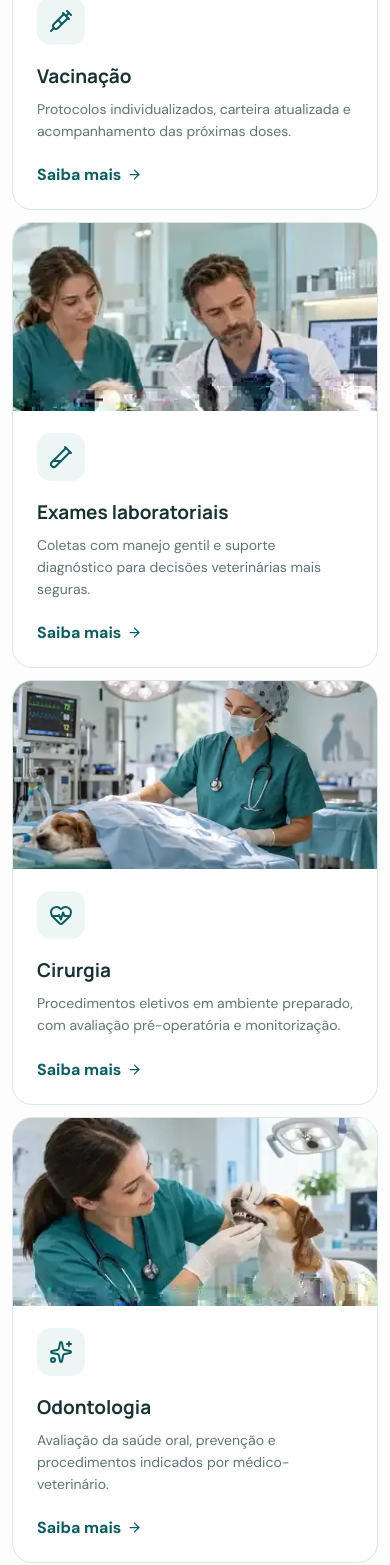
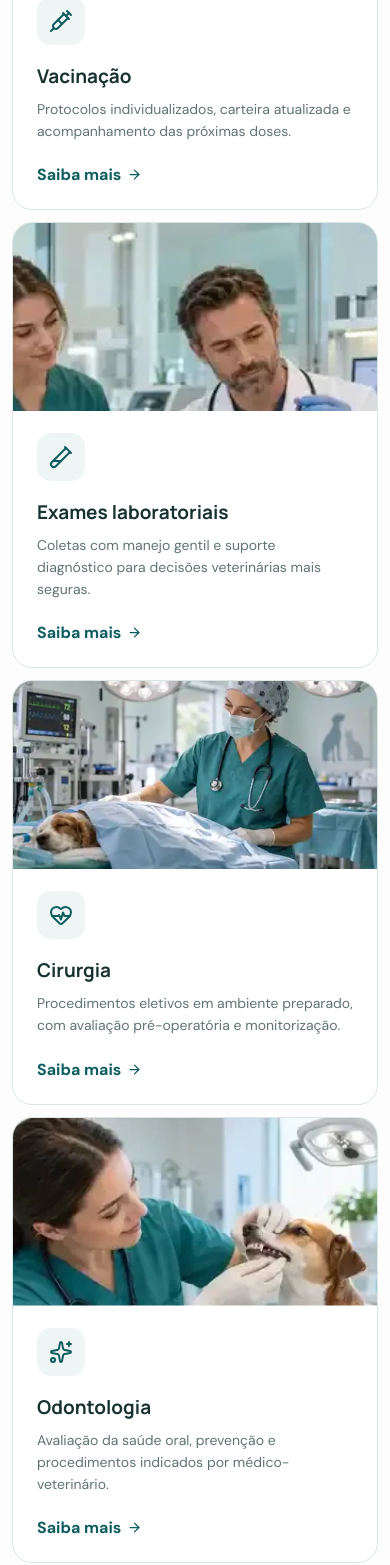
Before and after one commit to b1gptzinho56/vittavet-clinica, a React (Vite) app: page / in a window 390 px wide. Shown: the part 2492-4057 px from the top of the page. Built offline with nearby package versions, Linux system fonts and the light colour scheme.

Commit message:
Hide remaining service image artifacts

```diff
--- a/src/styles.css
+++ b/src/styles.css
@@ -430,3 +430,33 @@ button:focus-visible, a:focus-visible, input:focus-visible, textarea:focus-visib
   .service-card-content { padding: 22px 24px 24px; }
   .service-card { min-height: auto; }
 }
+
+/* Final artifact-safe crop for damaged source pixels */
+/* The source files for Exames and Odontologia contain baked-in artifacts near the lower edge.
+   Keep only the clean upper region while preserving the card's original visual height. */
+.services-grid > *:nth-child(3) .service-image {
+  height: 210px;
+  object-fit: cover;
+  object-position: center top;
+  clip-path: inset(0 0 56px 0);
+  margin-bottom: -56px;
+}
+.services-grid > *:nth-child(5) .service-image {
+  height: 200px;
+  object-fit: cover;
+  object-position: center top;
+  clip-path: inset(0 0 46px 0);
+  margin-bottom: -46px;
+}
+@media (max-width: 560px) {
+  .services-grid > *:nth-child(3) .service-image {
+    height: 260px;
+    clip-path: inset(0 0 72px 0);
+    margin-bottom: -72px;
+  }
+  .services-grid > *:nth-child(5) .service-image {
+    height: 250px;
+    clip-path: inset(0 0 62px 0);
+    margin-bottom: -62px;
+  }
+}
```
